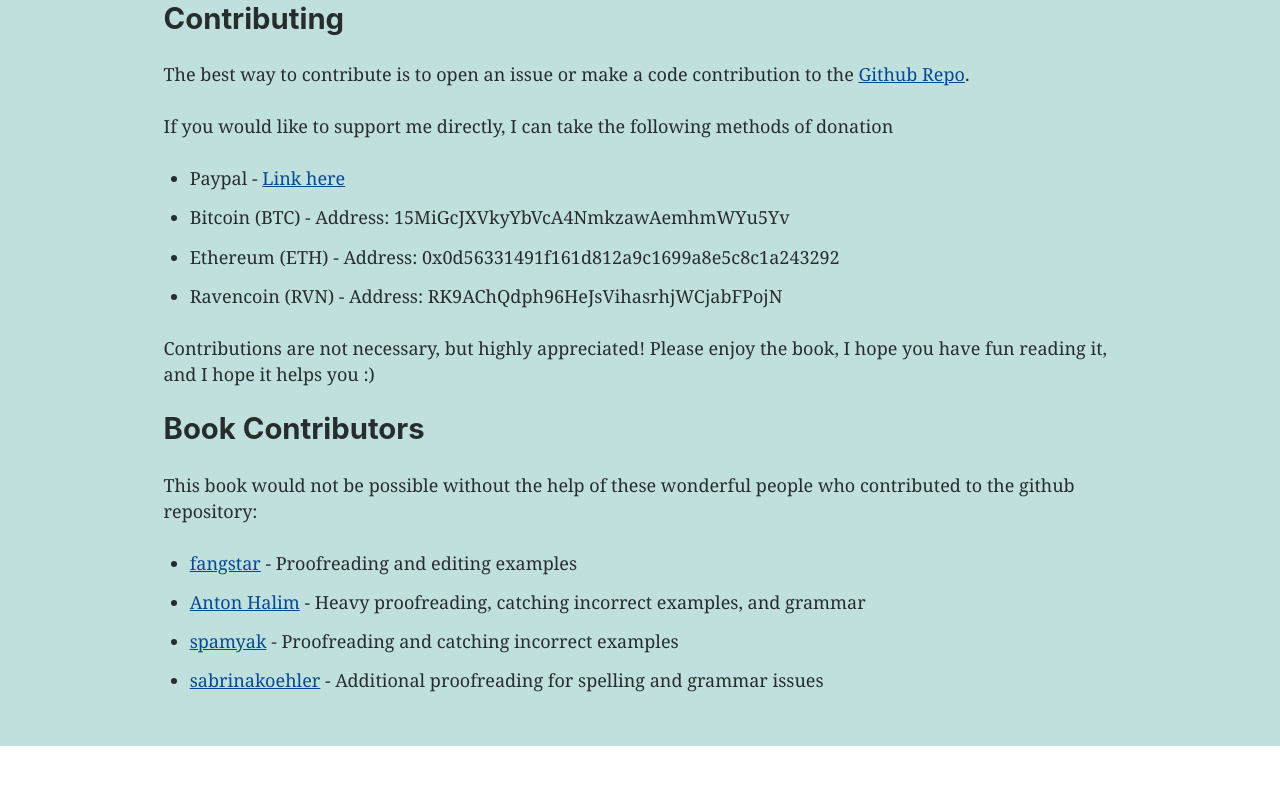
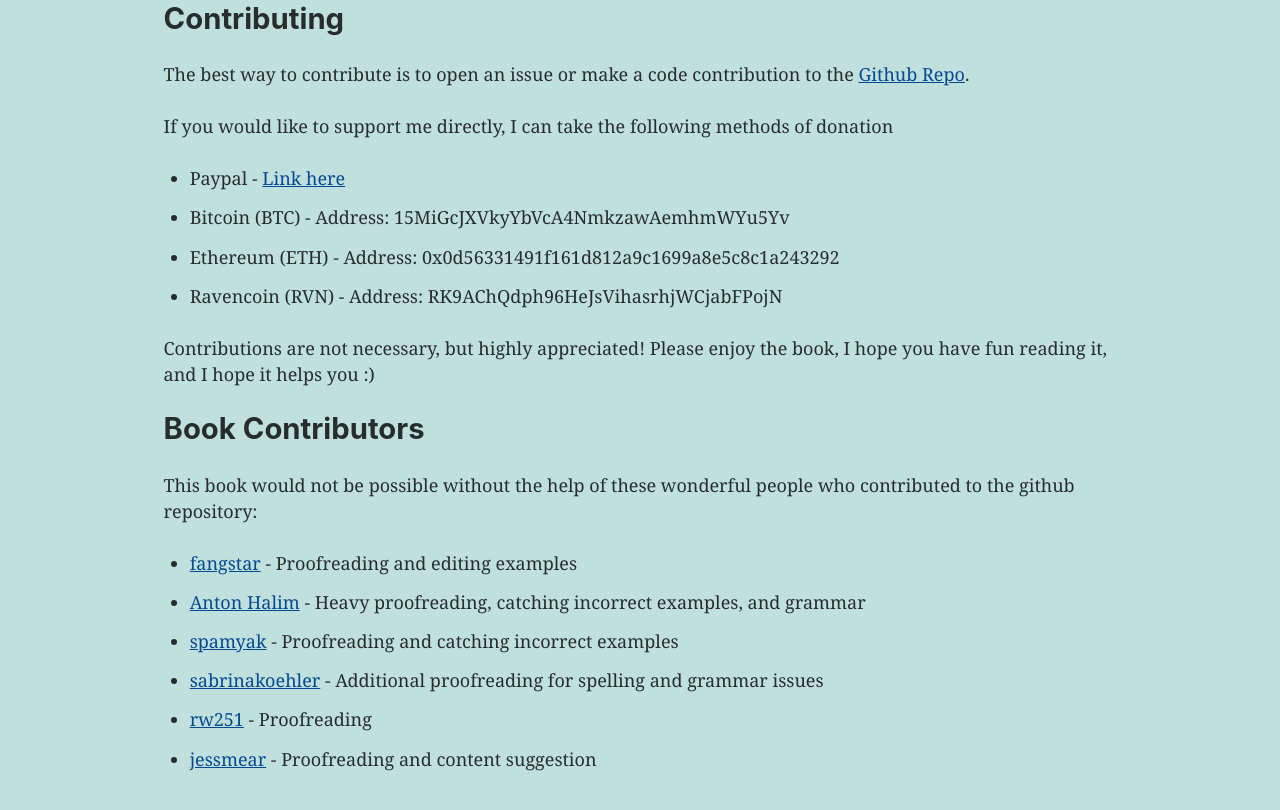
Before and after one commit to MrBenJ/modern-js-by-example, a Gatsby site: page / in a window 1280 px wide. Shown: the part 1094-1904 px from the top of the page. Before the commit the page ends 1840 px from the top, so only its background shows below. Built offline with nearby package versions, Linux system fonts and the light colour scheme; Gatsby itself is replaced by a stand-in of ours.

Commit message:
Add missing contributors

```diff
--- a/src/pages/index.js
+++ b/src/pages/index.js
@@ -66,9 +66,14 @@ const IndexPage = (): Node => {
         <li>
           <a href="https://www.github.com/sabrinakoehler" target="_blank" rel="noopener noreferrer">sabrinakoehler</a> - Additional proofreading for spelling and grammar issues
         </li>
+        <li>
+          <a href="https://www.github.com/rw251" target="_blank" rel="noopener noreferrer">rw251</a> - Proofreading
+        </li>
+        <li>
+          <a href="https://www.github.com/jessmear" target="_blank" rel="noopener noreferrer">jessmear</a> - Proofreading and content suggestion
+        </li>
       </ul>
     </Layout>
-
   );
 }
 
```
Also changed, not shown: README.md.
